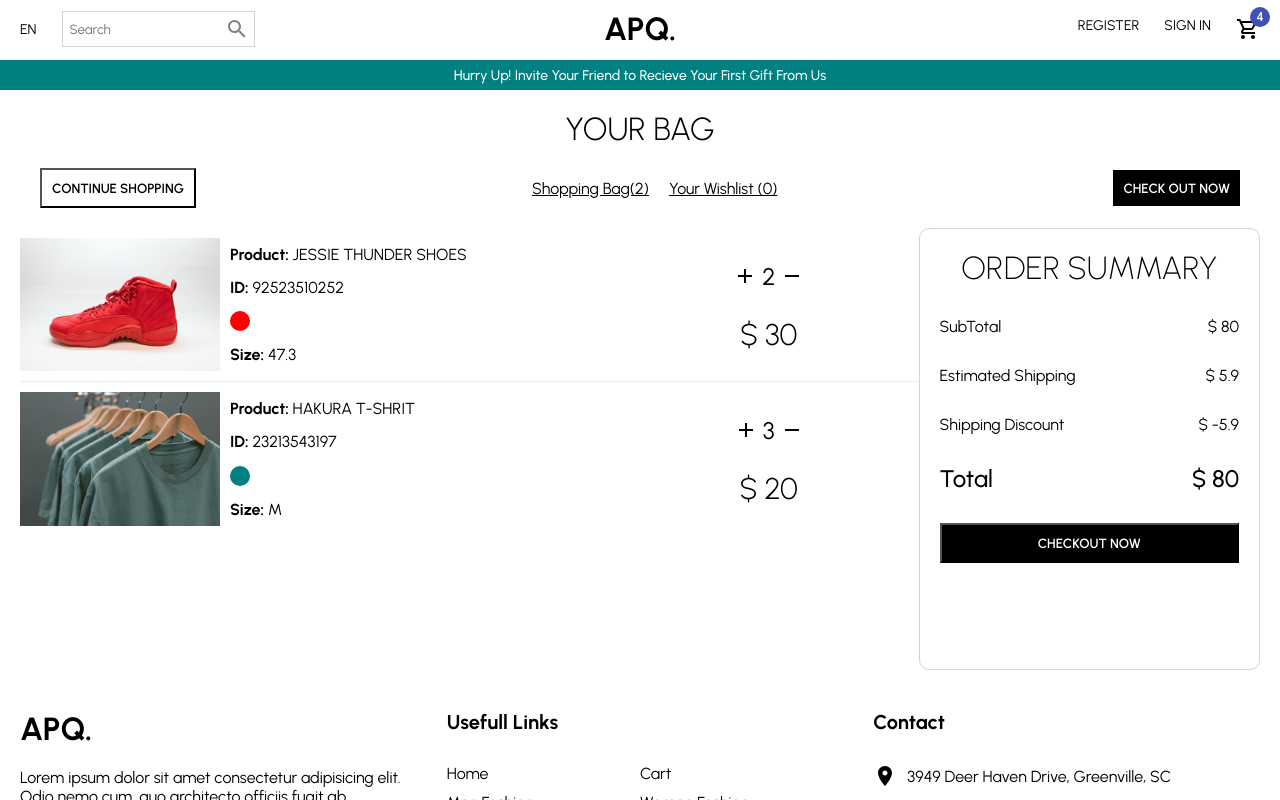
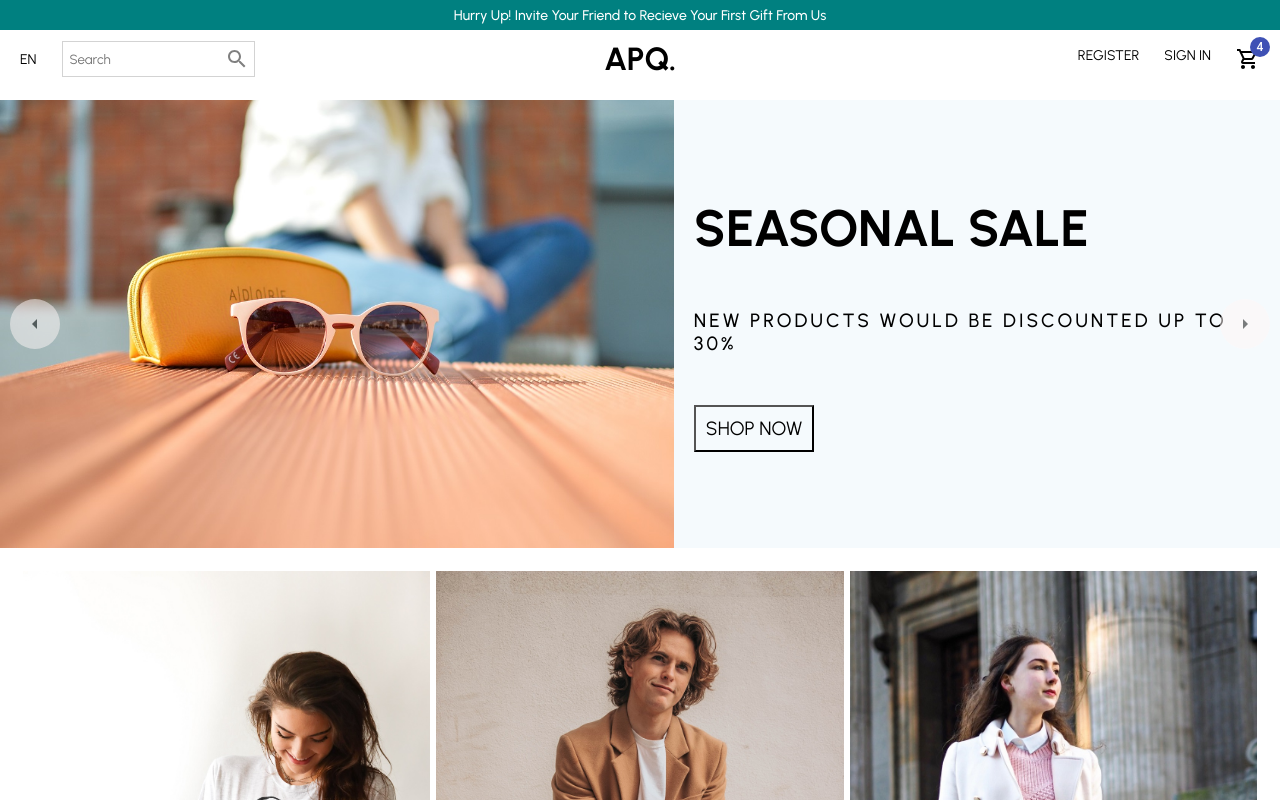
Before and after one commit to AliPooladmast/e-commerce, a React (Create React App) app: page / in a window 1280 px wide. Shown: the top 800 px of the page. Built offline with nearby package versions, Linux system fonts and the light colour scheme.

Commit message:
create route for home page

```diff
--- a/src/App.jsx
+++ b/src/App.jsx
@@ -4,9 +4,16 @@ import Login from "./pages/Login/Login";
 import Product from "./pages/Product/Product";
 import ProductList from "./pages/ProductList/ProductList";
 import Register from "./pages/Register/Register";
+import { BrowserRouter, Routes, Route } from "react-router-dom";
 
 const App = () => {
-  return <Cart />;
+  return (
+    <BrowserRouter>
+      <Routes>
+        <Route path="/" element={<Home />} />
+      </Routes>
+    </BrowserRouter>
+  );
 };
 
 export default App;
```
